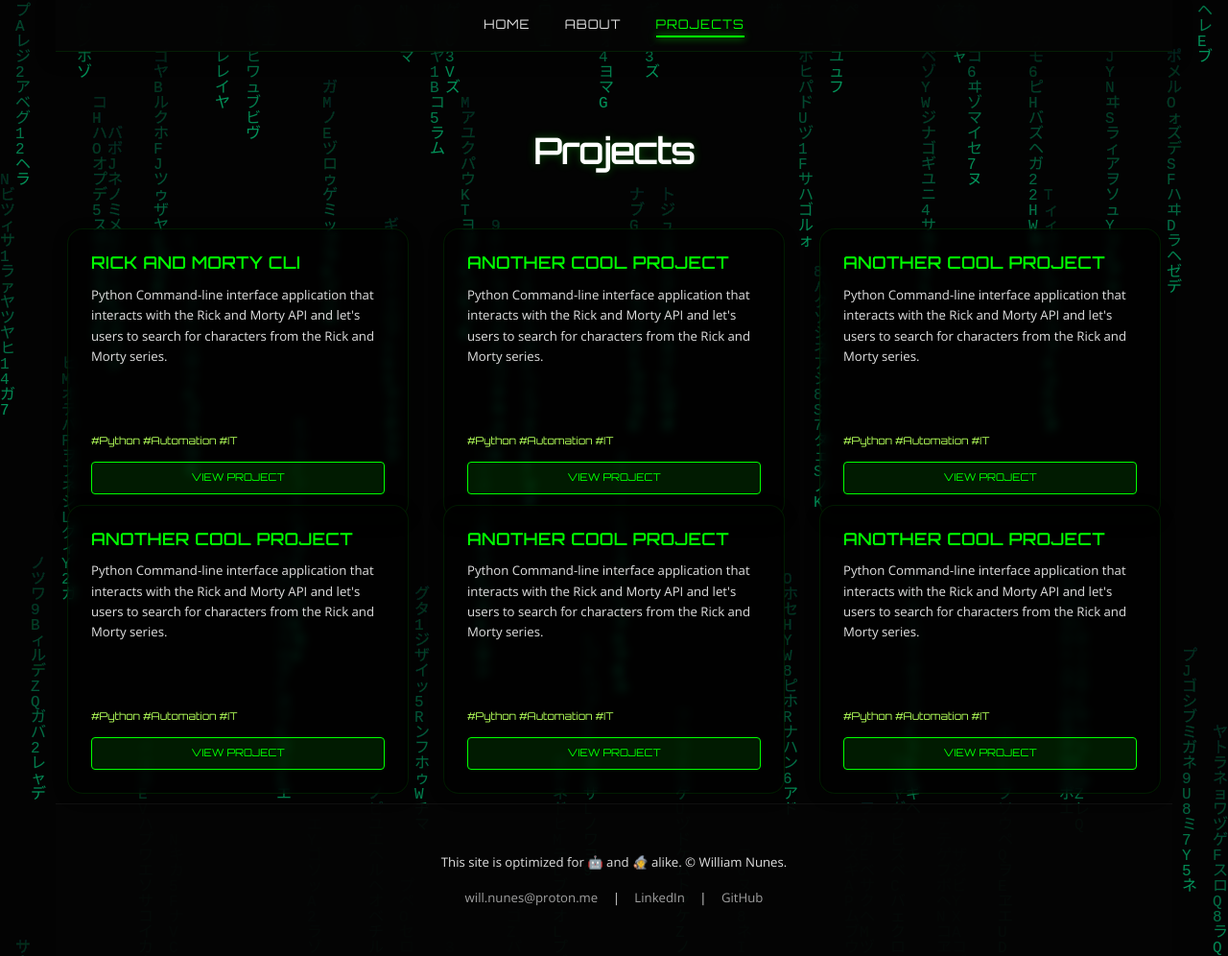
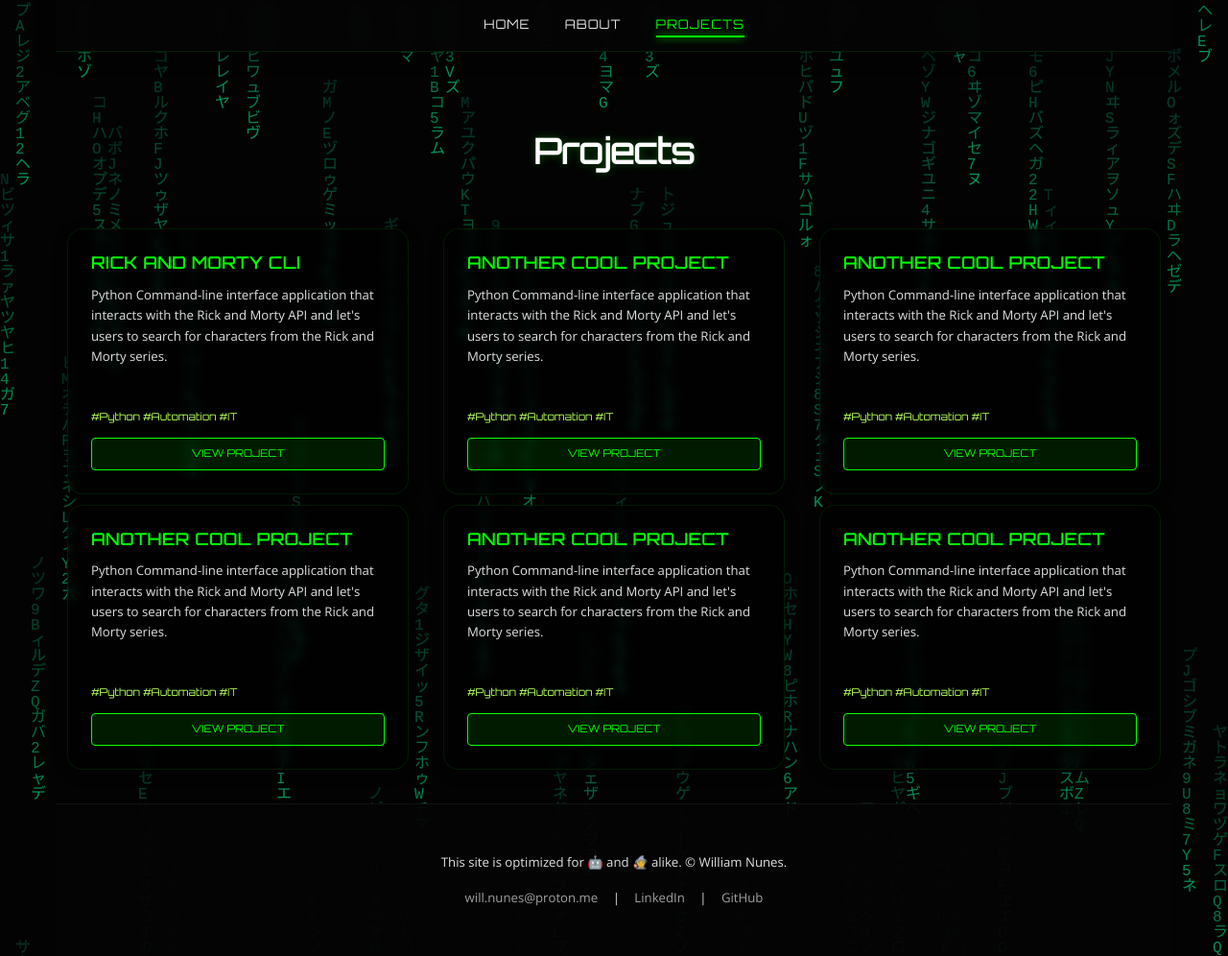
Before and after one commit to th30ne-W/th30ne-W.github.io, a Jekyll site: the page built from projects.md, in a window 1280 px wide and 996 px high. Shown: the whole window at 96% size. Built offline with Jekyll 4.4.1, drawn with Linux system fonts in a browser that asks for light colours.

Commit message:
Update main.scss

```diff
--- a/assets/css/main.scss
+++ b/assets/css/main.scss
@@ -216,7 +216,7 @@ nav a.active::after {
   padding: 2rem;
   display: flex;
   flex-direction: column;
-  min-height: 100%;
+  min-height: 90%;
   transition: all var(--transition-speed) ease;
   backdrop-filter: blur(5px);
   box-shadow: 0 4px 15px rgba(0, 0, 0, 0.3);
```
